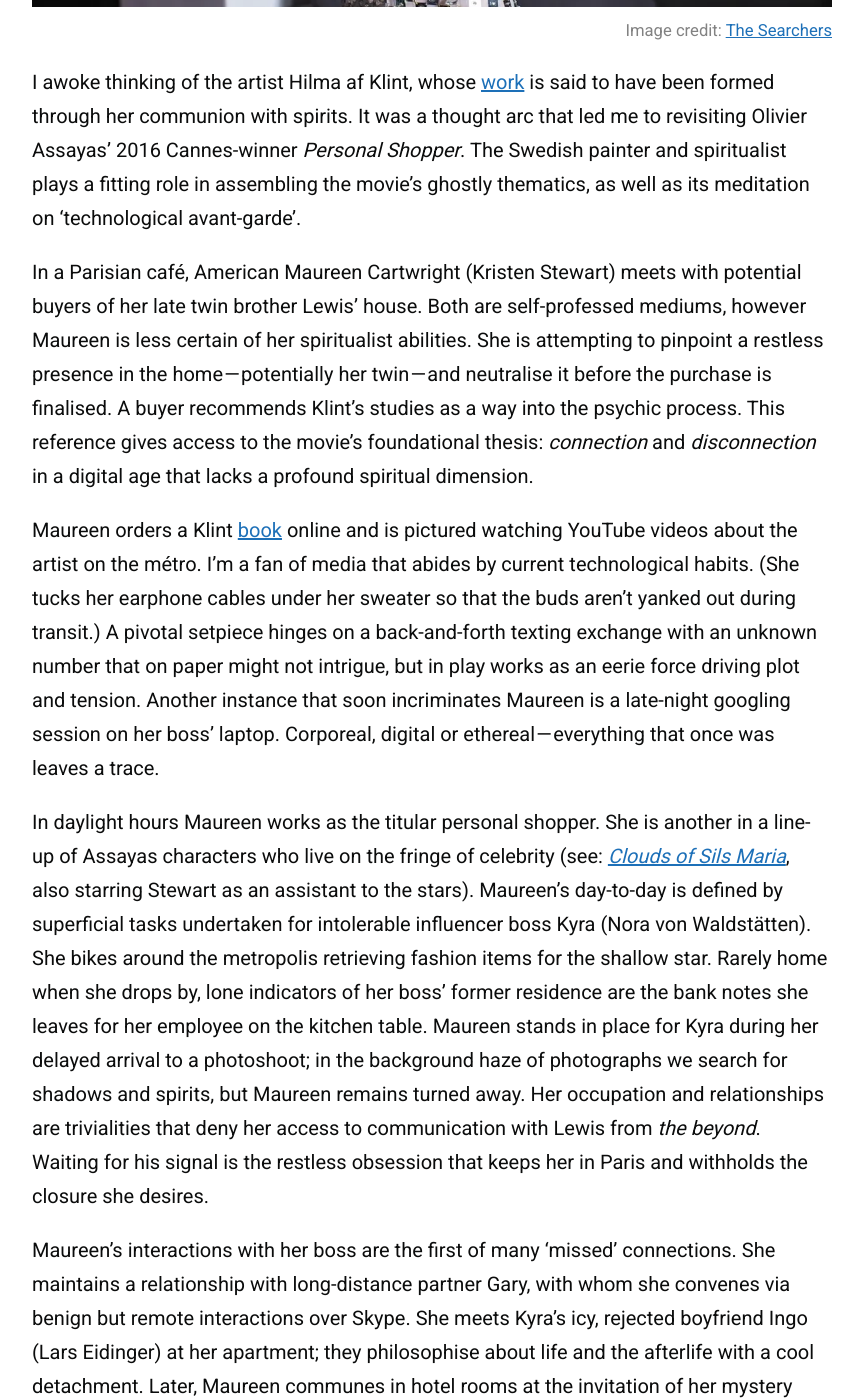
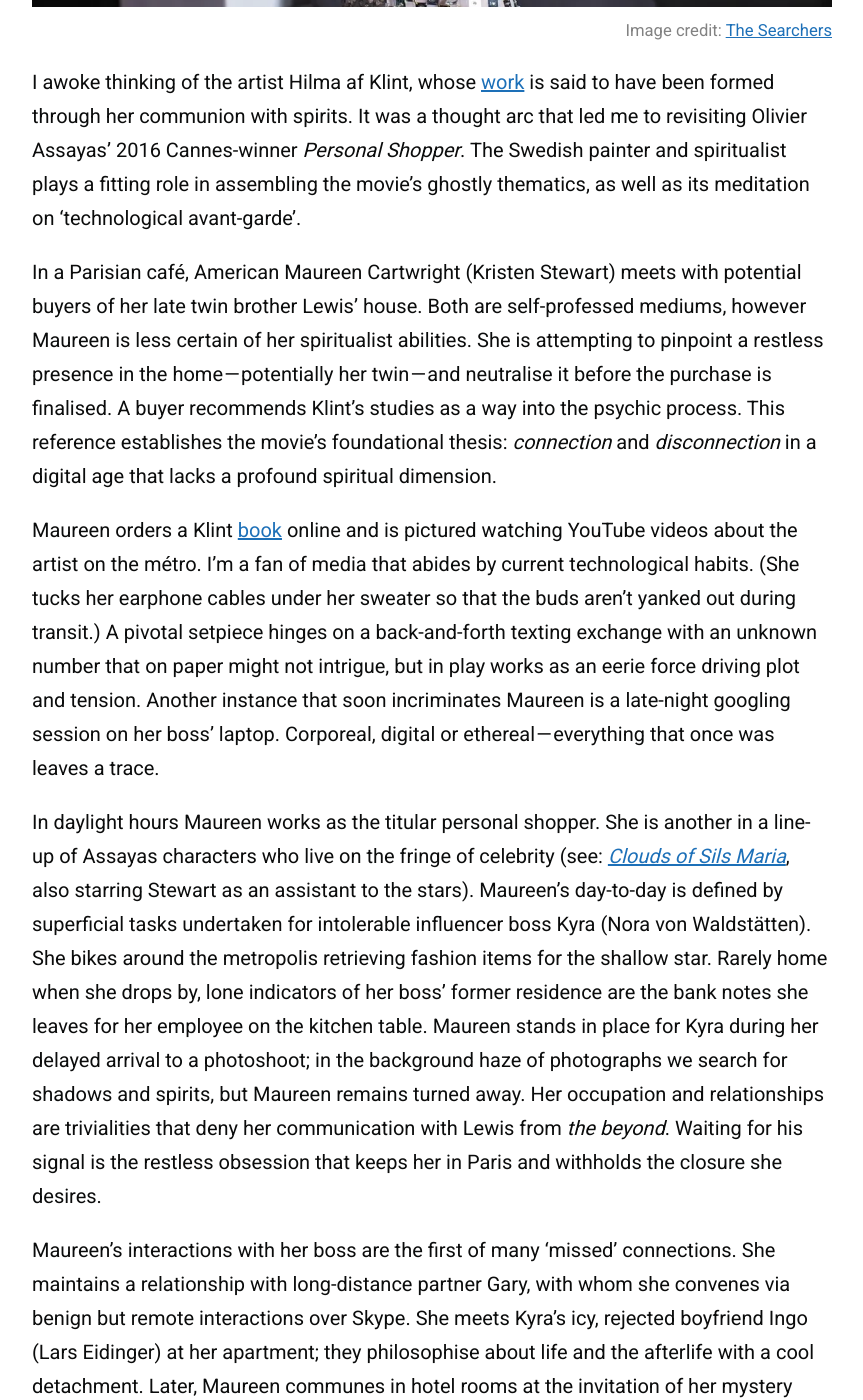
Before and after one commit to zoeurl/zoedowney.github.io, a Jekyll site: the page built from _posts/2023-12-08-personal-shopper.md, in a window 1280 px wide and 1400 px high, scrolled down 724 px. Shown: the whole window, without its empty margins (208-1071 px from the left). Built offline with Jekyll 4.4.1, drawn with Linux system fonts in a browser that asks for light colours.

Commit message:
Update 2023-12-08-personal-shopper.md

```diff
--- a/_posts/2023-12-08-personal-shopper.md
+++ b/_posts/2023-12-08-personal-shopper.md
@@ -10,11 +10,11 @@ image-alt-text: "Kristen Stewart, as Maureen, is in a hotel room fastening a shi
 
 I awoke thinking of the artist Hilma af Klint, whose [work](https://www.guggenheim.org/teaching-materials/hilma-af-klint-paintings-for-the-future/spiritual-beliefs) is said to have been formed through her communion with spirits. It was a thought arc that led me to revisiting Olivier Assayas’ 2016 Cannes-winner _Personal Shopper_. The Swedish painter and spiritualist plays a fitting role in assembling the movie’s ghostly thematics, as well as its meditation on ‘technological avant-garde’.
 
-In a Parisian café, American Maureen Cartwright (Kristen Stewart) meets with potential buyers of her late twin brother Lewis’ house. Both are self-professed mediums, however Maureen is less certain of her spiritualist abilities. She is attempting to pinpoint a restless presence in the home — potentially her twin — and neutralise it before the purchase is finalised. A buyer recommends Klint's studies as a way into the psychic process. This reference gives access to the movie’s foundational thesis: _connection_ and _disconnection_ in a digital age that lacks a profound spiritual dimension.
+In a Parisian café, American Maureen Cartwright (Kristen Stewart) meets with potential buyers of her late twin brother Lewis’ house. Both are self-professed mediums, however Maureen is less certain of her spiritualist abilities. She is attempting to pinpoint a restless presence in the home — potentially her twin — and neutralise it before the purchase is finalised. A buyer recommends Klint's studies as a way into the psychic process. This reference establishes the movie’s foundational thesis: _connection_ and _disconnection_ in a digital age that lacks a profound spiritual dimension.
 
 Maureen orders a Klint [book](https://www.amazon.co.uk/Hilma-Af-Klint-David-Lomas/dp/3775734899/ref=sr_1_1?crid=3EECI1DAZPFCG&keywords=hilma+af+klint+a+pioneer+of+abstraction&qid=1700658419&sprefix=hilma+af+klint+a+pioneer+of+abstraction%2Caps%2C99&sr=8-1) online and is pictured watching YouTube videos about the artist on the métro. I’m a fan of media that abides by current technological habits. (She tucks her earphone cables under her sweater so that the buds aren't yanked out during transit.) A pivotal setpiece hinges on a back-and-forth texting exchange with an unknown number that on paper might not intrigue, but in play works as an eerie force driving plot and tension. Another instance that soon incriminates Maureen is a late-night googling session on her boss’ laptop. Corporeal, digital or ethereal — everything that once was leaves a trace.
 
-In daylight hours Maureen works as the titular personal shopper. She is another in a line-up of Assayas characters who live on the fringe of celebrity (see: [_Clouds of Sils Maria_](https://www.theguardian.com/film/2015/may/17/clouds-of-sils-maria-review-juliette-binoche), also starring Stewart as an assistant to the stars). Maureen's day-to-day is defined by superficial tasks undertaken for intolerable influencer boss Kyra (Nora von Waldstätten). She bikes around the metropolis retrieving fashion items for the shallow star. Rarely home when she drops by, lone indicators of her boss’ former residence are the bank notes she leaves for her employee on the kitchen table. Maureen stands in place for Kyra during her delayed arrival to a photoshoot; in the background haze of photographs we search for shadows and spirits, but Maureen remains turned away. Her occupation and relationships are trivialities that deny her access to communication with Lewis from _the beyond_. Waiting for his signal is the restless obsession that keeps her in Paris and withholds the closure she desires.
+In daylight hours Maureen works as the titular personal shopper. She is another in a line-up of Assayas characters who live on the fringe of celebrity (see: [_Clouds of Sils Maria_](https://www.theguardian.com/film/2015/may/17/clouds-of-sils-maria-review-juliette-binoche), also starring Stewart as an assistant to the stars). Maureen's day-to-day is defined by superficial tasks undertaken for intolerable influencer boss Kyra (Nora von Waldstätten). She bikes around the metropolis retrieving fashion items for the shallow star. Rarely home when she drops by, lone indicators of her boss’ former residence are the bank notes she leaves for her employee on the kitchen table. Maureen stands in place for Kyra during her delayed arrival to a photoshoot; in the background haze of photographs we search for shadows and spirits, but Maureen remains turned away. Her occupation and relationships are trivialities that deny her communication with Lewis from _the beyond_. Waiting for his signal is the restless obsession that keeps her in Paris and withholds the closure she desires.
 
 Maureen’s interactions with her boss are the first of many ‘missed’ connections. She maintains a relationship with long-distance partner Gary, with whom she convenes via benign but remote interactions over Skype. She meets Kyra’s icy, rejected boyfriend Ingo (Lars Eidinger) at her apartment; they philosophise about life and the afterlife with a cool detachment. Later, Maureen communes in hotel rooms at the invitation of her mystery texter, but they never show. Through messenger she confesses to them that she tries on her boss’ clothes without permission; they type back, drily, ‘Why are you telling me?’
 
```
